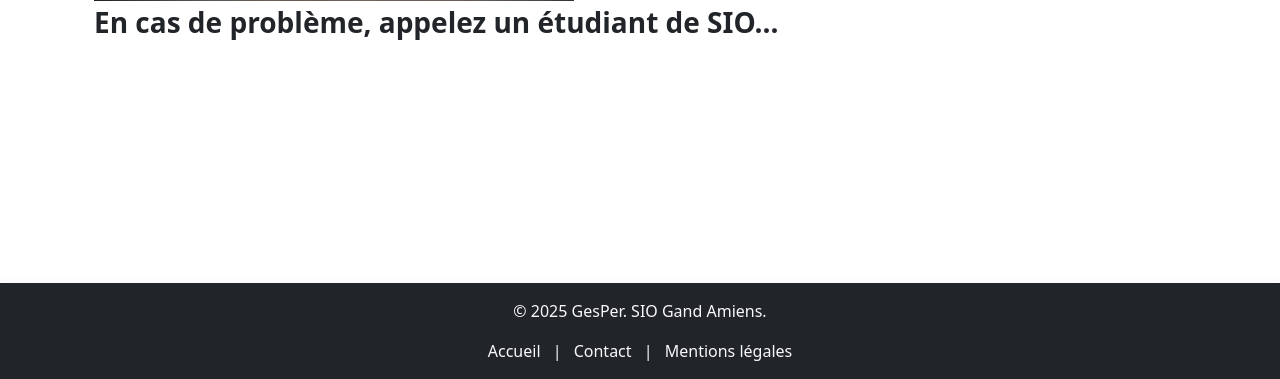
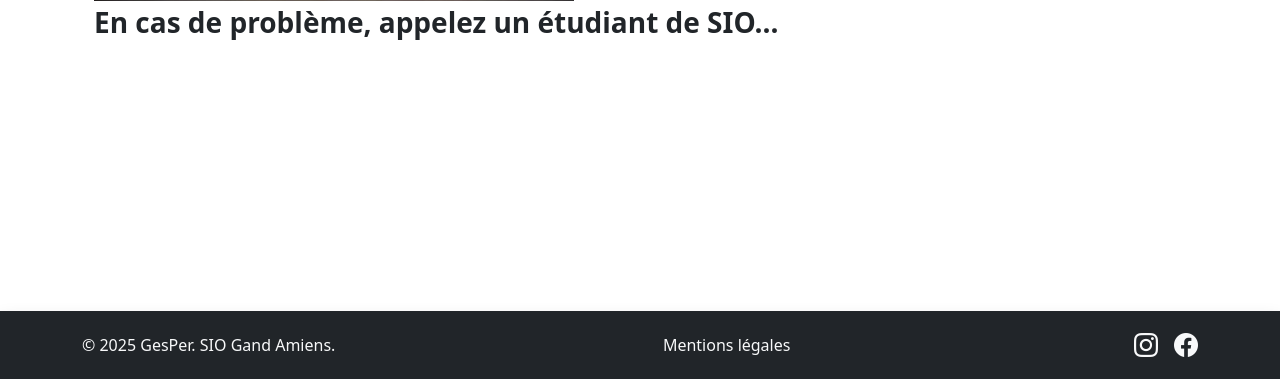
Before and after one commit to leoalmy/Site-Gestion-Personnel-Bootstrap, a PHP site: page / in a window 1280 px wide. Shown: the part 421-800 px from the top of the page. Run offline with PHP 8.4, Linux system fonts and the light colour scheme; data that the repository does not hold is empty.

Commit message:
Amélioration du pied de page et ajout du Bootstrap Icon CSS

```diff
--- a/vues/v_entete.php
+++ b/vues/v_entete.php
@@ -15,6 +15,8 @@
     href="https://cdn.jsdelivr.net/npm/bootstrap@5.3.7/dist/css/bootstrap.min.css"rel="stylesheet"
     integrity="sha384-LN+7fdVzj6u52u3@0Kp6M/tr1iBMCMKTyK833zpbD+pXdCLuTusPj697FH4R/5mcr"
     crossorigin="anonymous">
+
+    <link rel="stylesheet" href="https://cdn.jsdelivr.net/npm/bootstrap-icons@1.11.3/font/bootstrap-icons.css">
 
     <script src="https://cdn.jsdelivr.net/npm/bootstrap@5.3.7/dist/js/bootstrap.bundle.min.js"
     integrity="sha384-ndDqU®Gzau9q]J11fW4pNL1hNTkCfHzAVBReH9diLvGRem5+R9g2FzA8ZGN95405Q"
--- a/vues/v_piedPage.php
+++ b/vues/v_piedPage.php
@@ -1,10 +1,29 @@
-<footer class="bg-dark text-light text-center py-3 fixed-bottom shadow">
-    <div class="container">
-        <p class="mb-3">&copy; 2025 GesPer. SIO Gand Amiens.</p>
-        <div>
-            <a href="index.php?page=accueil" class="text-light text-decoration-none mx-2">Accueil</a> |
-            <a href="index.php?page=contact" class="text-light text-decoration-none mx-2">Contact</a> |
-            <a href="index.php?page=mentions" class="text-light text-decoration-none mx-2">Mentions légales</a>
-        </div>
+<footer class="bg-dark text-light py-3 shadow fixed-bottom">
+  <div class="container d-flex justify-content-between align-items-center flex-wrap">
+
+    <!-- Left side -->
+    <div class="d-flex align-items-center mb-2 mb-md-0">
+      <span>© 2025 GesPer. SIO Gand Amiens.</span>
     </div>
+
+    <!-- Center links -->
+    <div class="text-center mx-auto mb-2 mb-md-0">
+      <a href="index.php?page=mentions" class="text-light text-decoration-none mx-2">Mentions légales</a>
+    </div>
+
+    <!-- Right social icons -->
+    <ul class="nav list-unstyled d-flex mb-0">
+      <li class="ms-3">
+        <a class="text-light" href="https://www.instagram.com/lycee_edouardgand_amiens/" aria-label="Instagram">
+          <i class="bi bi-instagram fs-4"></i>
+        </a>
+      </li>
+      <li class="ms-3">
+        <a class="text-light" href="https://www.facebook.com/people/Lycée-Edouard-Gand-cité-scolaire/" aria-label="Facebook">
+          <i class="bi bi-facebook fs-4"></i>
+        </a>
+      </li>
+    </ul>
+
+  </div>
 </footer>
```
